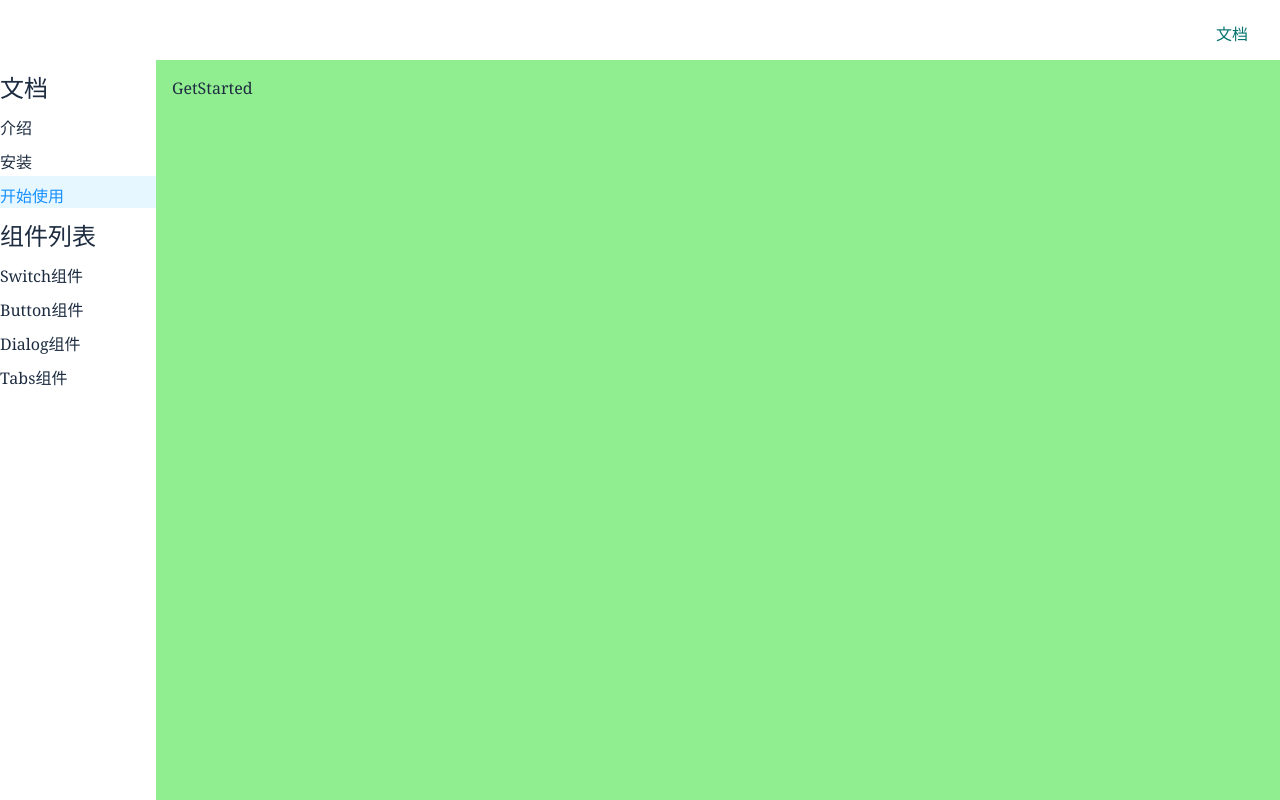
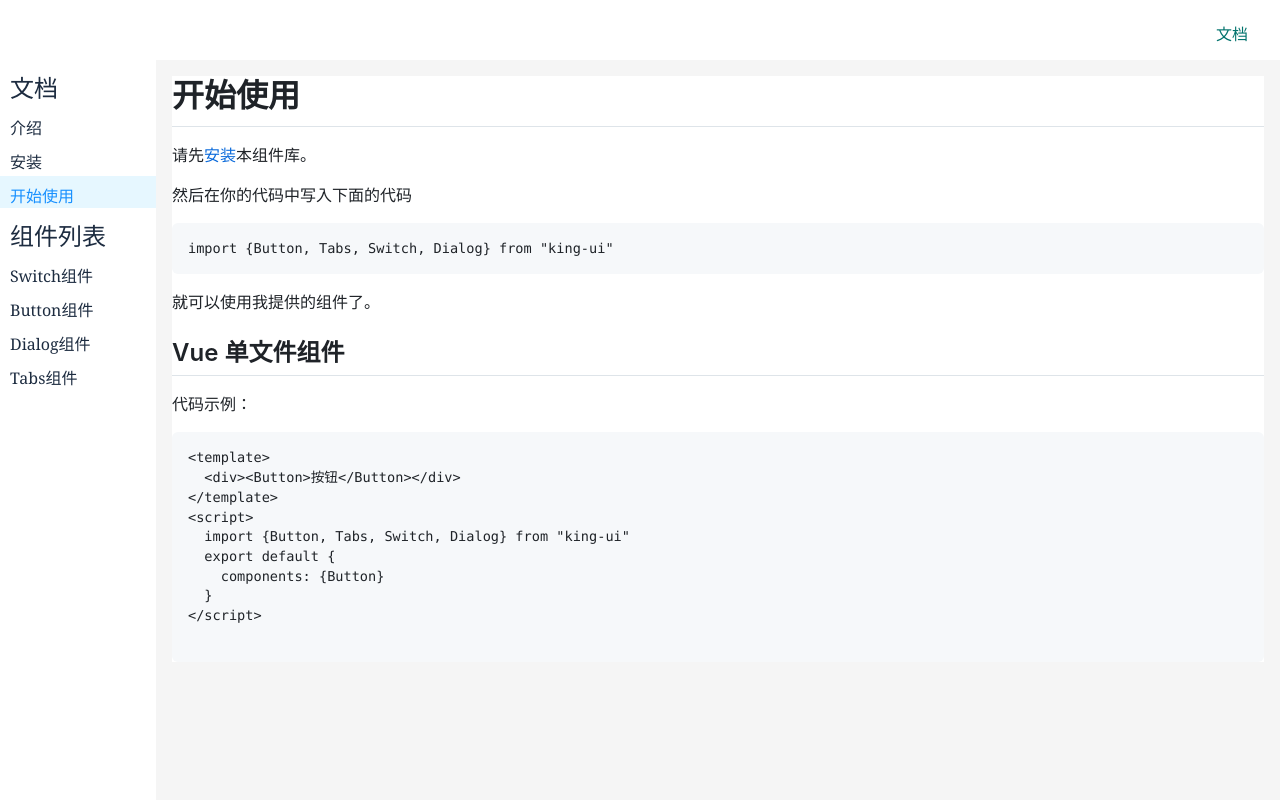
Before and after one commit to JamesLHY/vue3-ui, a Vue app: page /#/doc/getStarted in a window 1280 px wide. Built offline with nearby package versions, Linux system fonts and the light colour scheme.

Commit message:
展示源代码

```diff
--- a/package.json
+++ b/package.json
@@ -6,12 +6,13 @@
     "build": "vite build"
   },
   "dependencies": {
+    "github-markdown-css": "^4.0.0",
     "vue": "^3.0.0-rc.1",
     "vue-router": "4.0.0-beta.3"
   },
   "devDependencies": {
+    "@vue/compiler-sfc": "^3.0.0-rc.1",
     "sass": "^1.26.10",
-    "@vue/compiler-sfc": "^3.0.0-rc.1",
     "vite": "^1.0.0-rc.1"
   }
 }
--- /dev/null
+++ b/src/components/Switch1-demo.vue
@@ -0,0 +1,25 @@
+<demo>
+常规用法
+</demo>
+
+<template>
+<Switch v-model:value="bool" />
+</template>
+
+<script lang="ts">
+import Switch from '../lib/Switch.vue'
+import {
+  ref
+} from 'vue'
+export default {
+  components: {
+    Switch,
+  },
+  setup() {
+    const bool = ref(false)
+    return {
+      bool
+    }
+  }
+}
+</script>
--- /dev/null
+++ b/src/components/Switch2-demo.vue
@@ -0,0 +1,25 @@
+
+<demo>
+支持 disabled
+</demo>
+<template>
+<Switch v-model:value="bool" disabled />
+</template>
+
+<script lang="ts">
+import Switch from '../lib/Switch.vue'
+import {
+  ref
+} from 'vue'
+export default {
+  components: {
+    Switch,
+  },
+  setup() {
+    const bool = ref(false)
+    return {
+      bool
+    }
+  }
+}
+</script>
--- a/src/components/SwitchDemo.vue
+++ b/src/components/SwitchDemo.vue
@@ -1,16 +1,80 @@
 <template>
-    <div>
-<Switch v-model:value="bool" />
+  <div>
+    <h1>Switch 组件示例</h1>
+    <div class="demo">
+      <h2>常规用法</h2>
+      <div class="demo-component">
+        <Switch1Demo />
+      </div>
+      <div class="demo-actions">
+        <Button>查看代码</Button>
+      </div>
+      <div class="demo-code">
+        <pre>{{Switch1Demo.__sourceCode}}</pre>
+      </div>
     </div>
+    <div class="demo">
+      <h2>支持 disabled</h2>
+      <div class="demo-component">
+        <Switch2Demo />
+      </div>
+      <div class="demo-actions">
+        <Button>查看代码</Button>
+      </div>
+      <div class="demo-code">
+        <pre>{{Switch2Demo.__sourceCode}}</pre>
+      </div>
+    </div>
+  </div>
 </template>
 <script lang="ts">
-    import Switch from '../lib/Switch.vue'
-    import {ref} from 'vue'
-    export default {
-        components:{Switch},
-        setup(){
-            const bool = ref(false)
-            return {bool}
-        }
+import Switch from "../lib/Switch.vue";
+import Button from "../lib/Button.vue";
+import Switch1Demo from "./Switch1-demo.vue";
+import Switch2Demo from "./Switch2-demo.vue";
+import { ref } from "vue";
+export default {
+  components: {
+    Switch1Demo,
+    Switch2Demo,
+    Switch,
+    Button,
+  },
+  setup() {
+    const bool = ref(false);
+    return {
+      bool,
+      Switch1Demo,
+      Switch2Demo,
+    };
+  },
+};
+</script>
+<style lang="scss" scoped>
+$border-color: #d9d9d9;
+.demo {
+  border: 1px solid $border-color;
+  margin: 16px 0 32px;
+  > h2 {
+    font-size: 20px;
+    padding: 8px 16px;
+    border-bottom: 1px solid $border-color;
+  }
+  &-component {
+    padding: 16px;
+  }
+  &-actions {
+    padding: 8px 16px;
+    border-top: 1px dashed $border-color;
+  }
+  &-code {
+    padding: 8px 16px;
+    border-top: 1px dashed $border-color;
+    > pre {
+      line-height: 1.1;
+      font-family: Consolas, "Courier New", Courier, monospace;
+      margin: 0;
     }
-</script>
+  }
+}
+</style>
--- a/src/main.ts
+++ b/src/main.ts
@@ -4,6 +4,7 @@ import { createApp } from "vue";
 import App from './App.vue';
 
 import { router } from './router';
+import 'github-markdown-css'
 
 const app = createApp(App);
 app.use(router);
--- a/src/views/Doc.vue
+++ b/src/views/Doc.vue
@@ -98,7 +98,7 @@ export default {
     z-index: 10;
     flex-grow: 1;
     padding: 16px;
-    background: lightgreen;
+    background: #f5f5f5;
   }
 }
 
@@ -113,12 +113,13 @@ aside {
 
   > h2 {
     margin-bottom: 4px;
+    padding: 0 0 0 10px;
   }
 
   > ol {
-    a
-     > li {
+    a > li {
       margin: 10px 0;
+      padding: 0 0 0 10px;
     }
   }
 
--- a/src/views/GetStarted.vue
+++ b/src/views/GetStarted.vue
@@ -1,3 +1,26 @@
 <template>
-    <div>GetStarted</div>
+    <article class="markdown-body">
+  <h1>
+    开始使用
+  </h1>
+
+  <p>请先<a href="#/doc/install">安装</a>本组件库。</p>
+  <p>然后在你的代码中写入下面的代码</p>
+  <pre><code>import {Button, Tabs, Switch, Dialog} from "king-ui"</code></pre>
+  就可以使用我提供的组件了。
+
+  <h2>Vue 单文件组件</h2>
+  <p>代码示例：</p>
+  <pre><code>&lt;template&gt;
+  &lt;div&gt;&lt;Button&gt;按钮&lt;/Button&gt;&lt;/div&gt;
+&lt;/template&gt;
+&lt;script&gt;
+  import {Button, Tabs, Switch, Dialog} from "king-ui"
+  export default {
+    components: {Button}
+  }
+&lt;/script&gt;
+ </code></pre>
+
+</article>
 </template>
--- a/src/views/Install.vue
+++ b/src/views/Install.vue
@@ -1,3 +1,14 @@
 <template>
-    <div>install</div>
+  <article class="markdown-body">
+    <h1>安装</h1>
+    <p>打开终端运行下列命令：</p>
+    <pre><code>npm install king-ui</code></pre>
+    <p>或</p>
+    <pre><code>yarn add king-ui</code></pre>
+
+    <p>
+      下一节：
+      <a href="#/doc/get-started">开始使用</a>
+    </p>
+  </article>
 </template>
--- a/src/views/Intro.vue
+++ b/src/views/Intro.vue
@@ -1,7 +1,11 @@
 <template>
-  <div>
-      Intro
-  </div>
+ <article class="markdown-body">
+  <h1>介绍</h1>
+  <p>King UI 是一款基于 Vue 3 和 TypeScript 的 UI 组件库。</p>
+  <p>这款组件库其实是我为了总结自己这几年的技术经验而写的，全程亲手编写，尽量不采用第三方库，包括你现在看到的这个官网也几乎都是我自己写的。</p>
+  <p>所以如果强烈不建议你将此 UI 库用于生产环境。但如果你是抱着看源代码的目的来的，那么这个库还是值得一看的。源代码放在了 github.com/frankfang/xxxxxxx，历史提交信息非常规范，你可以按提交的顺序逐个查看；你也可以直接查看每个组件的源代码和示例，运行方法见 README.md。</p>
+  下一节：<a href="#/doc/install">安装</a>
+</article>
 </template>
 
 <script>
--- /dev/null
+++ b/vite.config.ts
@@ -0,0 +1,22 @@
+// @ts-nocheck
+
+import fs from 'fs'
+import {baseParse} from '@vue/compiler-core'
+export default {
+
+    vueCustomBlockTransforms: {
+      demo: (options) => {
+        const { code, path } = options
+        const file = fs.readFileSync(path).toString()
+        const parsed = baseParse(file).children.find(n => n.tag === 'demo')
+        const title = parsed.children[0].content
+        const main = file.split(parsed.loc.source).join('').trim()
+        return `export default function (Component) {
+          Component.__sourceCode = ${
+          JSON.stringify(main)
+          }
+          Component.__sourceCodeTitle = ${JSON.stringify(title)}
+        }`.trim()
+      }
+    }
+  };
```
Also changed, not shown: 1 other file (tests, documents, lock files or other folders).
